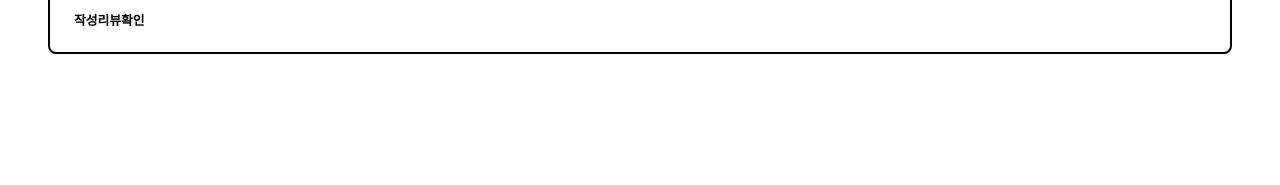
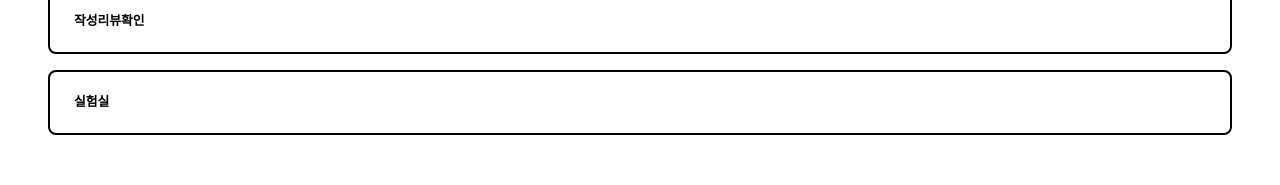
Before and after one commit to TaeminChoe/BOB, a Vue app in the folder client/: page /BOB/my in a window 1280 px wide. Shown: the part 350-535 px from the top of the page. Built offline with nearby package versions, Linux system fonts and the light colour scheme.

Commit message:
마이페이지 > 실험실 페이지 생성

```diff
--- /dev/null
+++ b/client/src/page/my/ExperimentPage.vue
@@ -0,0 +1 @@
+<template>experiment page</template>
--- a/client/src/page/my/MyPage.vue
+++ b/client/src/page/my/MyPage.vue
@@ -11,6 +11,9 @@
       </div>
       <div class="mypage-box" name="review" @click="handleGoReview">
         작성리뷰확인
+      </div>
+      <div class="mypage-box" name="review" @click="handleGoExperiment">
+        실험실
       </div>
     </div>
   </slot>
@@ -37,6 +40,9 @@ export default {
     handleGoReview() {
       this.$router.push("my/review");
     },
+    handleGoExperiment() {
+      this.$router.push("my/experiment");
+    },
   },
 };
 </script>
--- a/client/src/router/index.js
+++ b/client/src/router/index.js
@@ -77,6 +77,12 @@ const routes = [
             component: () => import("../page/my/ReviewPage"),
             children: [],
           },
+          {
+            path: "experiment",
+            name: "experiment",
+            component: () => import("../page/my/ExperimentPage"),
+            children: [],
+          },
         ],
       },
       {
```
